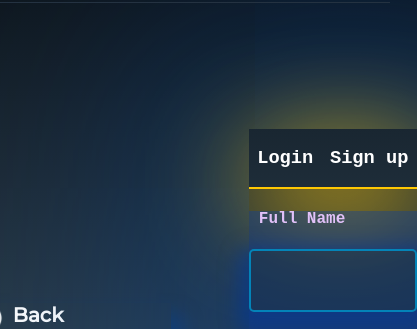
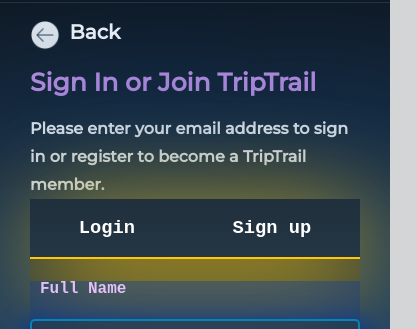
Before and after one commit to nucikk/TripTrail-app, a plain HTML site: page page/registracion.html in a window 390 px wide. Shown: the part 67-396 px from the top of the page, 417 px wide, since content can reach past the window. Drawn offline with Linux system fonts and the light colour scheme; a web font is replaced by a local one.

Commit message:
add registration page responsive

```diff
--- a/page/registracion.html
+++ b/page/registracion.html
@@ -22,7 +22,7 @@
   <header class="header_trip">
     <div class="navbar">
       <div>
-        <img src="../image/logo-trip.svg" alt="Logo Icon" />
+        <img class="logo_header" src="../image/logo-trip.svg" alt="Logo Icon" />
         <h2 id="logo_name">TripTrail</h2>
       </div>
       <!--^ ---------- Navigation Bar -->
@@ -95,9 +95,10 @@
             <div class="form_group">
               <input type="checkbox" id="subscribe" name="subscribe" class="subscribe-checkbox" />
               <span>Subscribe to news</span>
+
             </div>
+                      <button class="register_btn login" style="display: block;" type="submit">Register</button>
 
-            <button class="register_btn login" type="submit">Register</button>
           </form>
         </div>
       </div>
--- a/style/style.css
+++ b/style/style.css
@@ -3,12 +3,12 @@
   --color-bg: #0a11172d;
   --color-dark-gunmetal: #182632;
   --color-gunmetal: #243241;
-  --color-purple-light: #E2C1F9;
-  --color-yellow: #FFC803;
-  --color-white: #FFF;
-  --color-platinum: #E5E5E5;
+  --color-purple-light: #e2c1f9;
+  --color-yellow: #ffc803;
+  --color-white: #fff;
+  --color-platinum: #e5e5e5;
   --color-blue-hover: #5021ff;
-  --font-family-mono: 'PT Mono', monospace;
+  --font-family-mono: "PT Mono", monospace;
   --animation-duration: 0.5s;
 }
 
@@ -21,7 +21,12 @@
   min-height: 100vh;
   background-color: var(--color-bg);
   font-weight: 700;
-  background-image: linear-gradient(0deg, #3a3b45 0%, #304658 50%, #0a1117 100%);
+  background-image: linear-gradient(
+    0deg,
+    #3a3b45 0%,
+    #304658 50%,
+    #0a1117 100%
+  );
 }
 
 /* Header Styles */
@@ -46,7 +51,7 @@
 }
 
 #logo_name {
-  font-family: 'Segoe UI', Tahoma, Geneva, Verdana, sans-serif;
+  font-family: "Segoe UI", Tahoma, Geneva, Verdana, sans-serif;
   letter-spacing: 0.1875rem;
   display: inline-block;
   padding: 0.3125rem;
@@ -103,9 +108,198 @@
   flex-grow: 1;
 }
 
+/*Menu Animation */
+@keyframes slideDown {
+  from {
+    transform: translateY(-100%);
+    opacity: 0;
+  }
+
+  to {
+    transform: translateY(0);
+    opacity: 1;
+  }
+}
+
+@keyframes slideUp {
+  from {
+    transform: translateY(0);
+    opacity: 1;
+  }
+
+  to {
+    transform: translateY(-100%);
+    opacity: 0;
+  }
+}
+
+.nav_list.active {
+  animation: slideDown var(--animation-duration) ease-in-out;
+}
+
+.nav_list:not(.active) {
+  max-height: 0;
+  animation: slideUp var(--animation-duration) ease-in-out;
+  overflow: hidden;
+}
+
+/* Registration Page */
+.register-link {
+  display: none;
+}
+
+#registration_container {
+  min-height: 852px;
+  display: flex;
+  justify-content: center;
+  align-items: center;
+  align-self: auto;
+  gap: 20%;
+  color: var(--color-purple-light);
+}
+
+.greetings_card {
+  width: clamp(200px, 100%, 400px);
+  min-height: 300px;
+  display: grid;
+  align-content: space-evenly;
+  font-family: "Montserrat", sans-serif;
+  box-shadow: 10px 14px 18px 2px rgba(4, 64, 148, 0.487);
+}
+
+.backIcon {
+  width: 30px;
+  vertical-align: middle;
+}
+
+.cancel,
+.sign_text,
+.signMessage {
+  font-size: 20px;
+  font-family: "Montserrat", sans-serif;
+}
+
+.sign_text {
+  font-size: 50px;
+  line-height: 65px;
+  color: var(--color-blue-hover);
+  animation: signText 5s linear infinite;
+}
+
+@keyframes signText {
+  0% {
+    color: #bc7af9;
+  }
+
+  50% {
+    color: #f8ff95;
+  }
+
+  100% {
+    color: #a6ff96;
+  }
+}
+
+.signMessage {
+  font-size: 18px;
+  line-height: 28px;
+}
+
+.register_card {
+  width: clamp(200px, 100%, 600px);
+  box-shadow: 20px 14px 228px 100px rgba(4, 64, 148, 0.487);
+}
+
+.register_nameItem {
+  height: 60px;
+  display: flex;
+  justify-content: space-around;
+  align-items: center;
+  box-shadow: 7px 20px 108px 2px var(--color-yellow);
+  border-bottom: 2px solid var(--color-yellow);
+}
+
+.name-input {
+  margin-bottom: 20px;
+}
+
+/* Form Styles */
+.form_group {
+  margin-bottom: 20px;
+}
+
+.user_form {
+  background-color: #103f986a;
+}
+
+label {
+  display: block;
+  margin: 22px 10px;
+}
+
+.form_group label {
+  color: var(--color-purple-light);
+}
+
+input[type="text"],
+input[type="email"],
+input[type="password"],
+input[type="tel"] {
+  width: 100%;
+  height: 60px;
+  border-radius: 5px;
+  border: 2px solid #038abff0;
+  background-color: #0f202f40;
+  box-shadow: 1px 10px 18px 12px #01369988;
+  padding: 0 20px;
+}
+
+input[type="checkbox"] {
+  margin-right: 5px;
+}
+
+.form_group input:hover {
+  border: 2px solid var(--color-yellow);
+  box-shadow: 0px 1px 5px 0px var(--color-yellow);
+}
+
+.form_group input:focus {
+  border: 2px solid var(--color-purple-light);
+  box-shadow: 0px 1px 5px 0px var(--color-purple-light);
+}
+
+.login {
+  width: clamp(50px, 100%, 150px);
+  height: 50px;
+  display: block;
+}
+
+@media only screen and (max-width: 1300px) {
+  #registration_container {
+    flex-wrap: wrap;
+    padding: 17px 30px;
+    gap: 10%;
+  }
+
+  .sign_text {
+    font-size: 25px;
+  }
+
+  .greetings_card {
+    width: clamp(200px, 100%, 592px);
+    min-height: 150px;
+    box-shadow: none;
+  }
+
+  .signMessage {
+    font-size: 16px;
+  }
+}
+
 /* Media Query 820px */
 @media only screen and (max-width: 51.25rem) {
-  .register_btn, .menu_icon.close {
+  .register_btn,
+  .menu_icon.close {
     display: none;
   }
 
@@ -147,6 +341,11 @@
     color: var(--color-blue-hover);
     border-bottom-color: var(--color-blue-hover);
   }
+
+  /* Registracion Page */
+  .name-input {
+    margin-bottom: 0px;
+  }
 }
 
 .navbar {
@@ -154,152 +353,27 @@
   transform: translateY(0);
 }
 
-/*Menu Animation */
-@keyframes slideDown {
-  from {
-    transform: translateY(-100%);
-    opacity: 0;
-  }
-
-  to {
-    transform: translateY(0);
-    opacity: 1;
-  }
-}
-
-@keyframes slideUp {
-  from {
-    transform: translateY(0);
-    opacity: 1;
-  }
-
-  to {
-    transform: translateY(-100%);
-    opacity: 0;
-  }
-}
-
-.nav_list.active {
-  animation: slideDown var(--animation-duration) ease-in-out;
-}
-
-.nav_list:not(.active) {
-  max-height: 0;
-  animation: slideUp var(--animation-duration) ease-in-out;
-  overflow: hidden;
-}
-
-/* Registration Page */
-.register-link {
-  display: none;
-}
-
+@media only screen and (max-width: 360px) {
   #registration_container {
-  height: 900px;
-  display: flex;
-  justify-content: center;
-  align-items: center;
-  align-self: auto;
-  gap: 20%;
-  color: var(--color-purple-light);
-}
-
-.greetings_card {
-  width: 400px;
-  height: 300px;
-  display: grid;
-  align-content: space-evenly;
-  font-family: 'Montserrat', sans-serif;
-  box-shadow: 10px 14px 18px 2px rgba(4, 64, 148, 0.487);
-}
-
-.backIcon {
-  width: 30px;
-  vertical-align: middle;
-}
-
-.cancel, .sign_text, .signMessage {
-  font-size: 20px;
-  font-family: 'Montserrat', sans-serif;
+    padding: 11px;
   }
 
   .sign_text {
-  font-size: 50px;
-  line-height: 65px;
-  color: var(--color-blue-hover);
-  animation: signText 5s linear infinite;
+    font-size: 13px;
+    line-height: 40px;
   }
 
-@keyframes signText {
-  0% {
-    color: #BC7AF9;
+  .signMessage,
+  .cancel {
+    font-size: 12px;
+    line-height: 20px;
   }
-  50% {
-    color: #F8FF95;
+
+  .register_nameItem h3 {
+    font-size: 16px;
   }
-  100% {
-    color: #A6FF96;
+
+  .logo_header {
+    display: none;
   }
 }
-
-.signMessage {
-  font-size: 18px;
-  line-height: 28px;
-}
-
-.register_card {
-  width: 600px;
-  box-shadow: 20px 14px 228px 100px rgba(4, 64, 148, 0.487);
-}
-
-.register_nameItem {
-  height: 60px;
-  display: flex;
-  justify-content: space-around;
-  align-items: center;
-  box-shadow: 7px 20px 108px 2px var(--color-yellow);
-  border-bottom: 2px solid var(--color-yellow);
-}
-
-.name-input {
-  margin-bottom: 20px;
-}
-
-/* Form Styles */
-.form_group {
-  margin-bottom: 20px;
-}
-
-.user_form {
-  background-color: #103f986a;
-}
-
-label {
-  display: block;
-  margin: 22px 10px;
-}
-
-.form_group label {
-  color: var(--color-purple-light)
-}
-
-input[type="text"],
-input[type="email"],
-input[type="password"],
-input[type="tel"] {
-  width: 100%;
-  border-radius: 5px;
-  padding: 21px 136px 23px 28px;
-  border: 2px solid #038abff0;
-  background-color: #0f202f40;
-  box-shadow: 1px 10px 18px 12px #01369988;
-}
-
-input[type="checkbox"] {
-  margin-right: 5px;
-}
-
-.login {
-  width: 150px;
-  height: 50px;
-}
```
Lines whose indentation alone changed are shown as unchanged.
